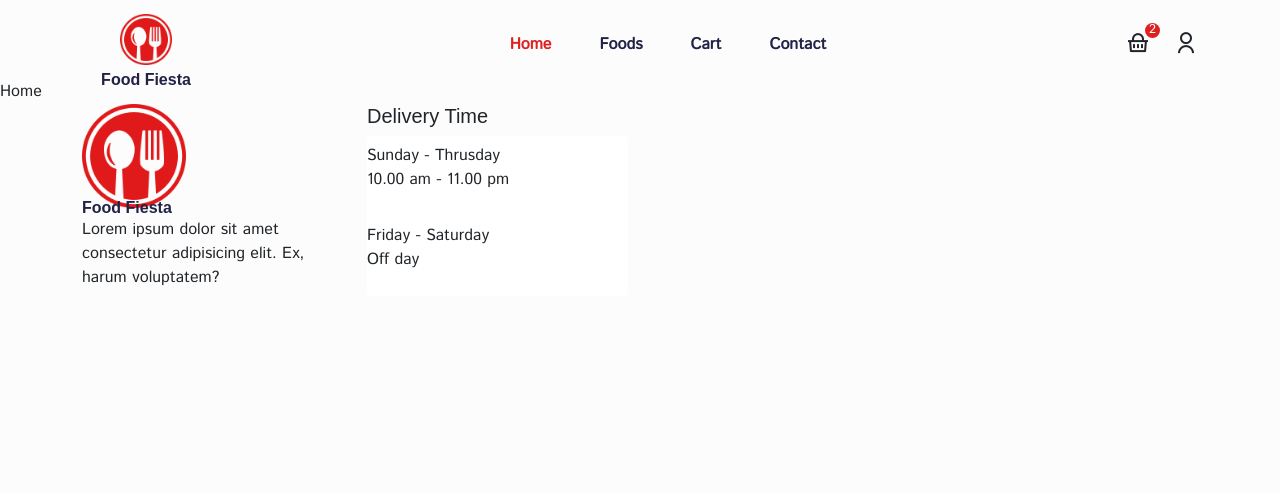
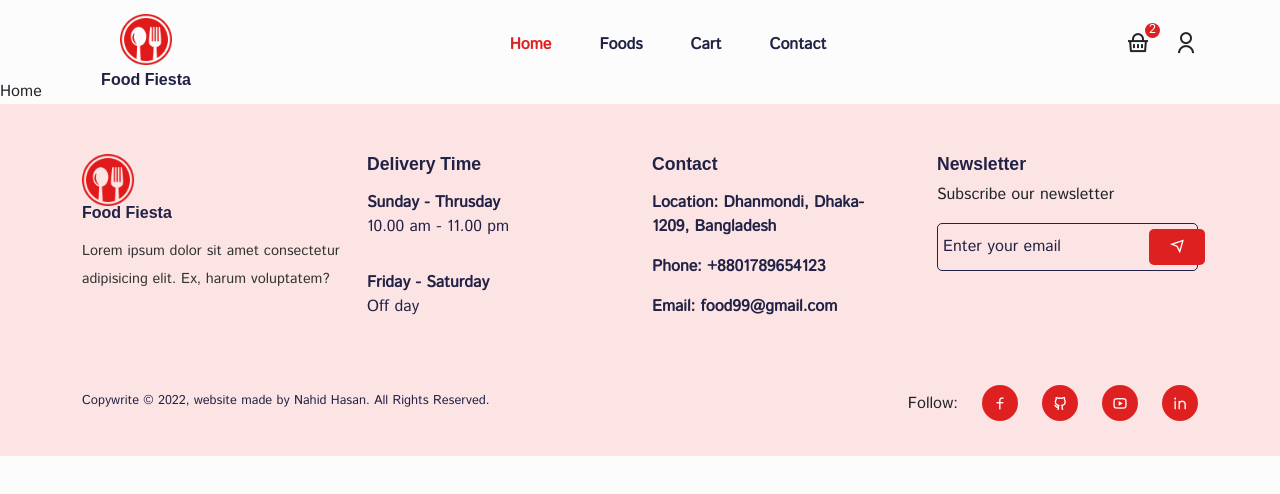
Before and after one commit to Nahid51/food_fiesta, a React (Create React App) app: page /home in a window 1280 px wide. Shown: the top 494 px of the page. Built offline with nearby package versions, Linux system fonts and the light colour scheme; a web font is replaced by a local one.

Commit message:
create footer section

```diff
--- a/src/components/Footer/Footer.jsx
+++ b/src/components/Footer/Footer.jsx
@@ -2,6 +2,7 @@ import React from 'react';
 import { Container, Row, Col, ListGroup, ListGroupItem } from 'react-bootstrap';
 import logo from '../../assets/images/res-logo.png';
 import '../../styles/footer.css';
+import { Link } from 'react-router-dom';
 
 const Footer = () => {
     return (
@@ -15,21 +16,62 @@ const Footer = () => {
                             <p>Lorem ipsum dolor sit amet consectetur adipisicing elit. Ex, harum voluptatem?</p>
                         </div>
                     </Col>
+
                     <Col lg='3' md='4' sm='6'>
-                        <h5>Delivery Time</h5>
-                        <ListGroup>
-                            <ListGroupItem className="delivery_time border-0 ps-0">
+                        <h5 className='footer_title'>Delivery Time</h5>
+                        <ListGroup className='delivery_time-list'>
+                            <ListGroupItem className="delivery_time-item border-0 ps-0">
                                 <span>Sunday - Thrusday</span>
                                 <p>10.00 am - 11.00 pm</p>
                             </ListGroupItem>
-                            <ListGroupItem className="delivery_time border-0 ps-0">
+                            <ListGroupItem className="delivery_time-item border-0 ps-0">
                                 <span>Friday - Saturday</span>
                                 <p>Off day</p>
                             </ListGroupItem>
                         </ListGroup>
                     </Col>
-                    <Col lg='3' md='4' sm='6'></Col>
-                    <Col lg='3' md='4' sm='6'></Col>
+
+                    <Col lg='3' md='4' sm='6'>
+                        <h5 className='footer_title'>Contact</h5>
+                        <ListGroup className='delivery_time-list'>
+                            <ListGroupItem className="delivery_time-item border-0 ps-0">
+                                <span>Location: Dhanmondi, Dhaka-1209, Bangladesh</span>
+                            </ListGroupItem>
+                            <ListGroupItem className="delivery_time-item border-0 ps-0">
+                                <span>Phone: +8801789654123</span>
+                            </ListGroupItem>
+                            <ListGroupItem className="delivery_time-item border-0 ps-0">
+                                <span>Email: food99@gmail.com</span>
+                            </ListGroupItem>
+                        </ListGroup>
+                    </Col>
+
+                    <Col lg='3' md='4' sm='6'>
+                        <h5 className='footer_title'>Newsletter</h5>
+                        <p>Subscribe our newsletter</p>
+                        <div className="newsletter">
+                            <input type="email" placeholder='Enter your email' />
+                            <span><i className="ri-send-plane-line"></i></span>
+                        </div>
+                    </Col>
+                </Row>
+
+                <Row className='mt-5'>
+                    <Col lg='6' md='6'>
+                        <p className='copywrite_text'>Copywrite &copy; 2022, website made by Nahid Hasan. All Rights Reserved.</p>
+                    </Col>
+                    <Col lg='6' md='6'>
+                        <div className="social_links d-flex align-items-center justify-content-end gap-4">
+                            <p className='m-0'>Follow: </p>
+                            <span><Link to="https://www.facebook.com"><i class="ri-facebook-line"></i></Link></span>
+
+                            <span><Link to="https://github.com/Nahid51"><i class="ri-github-line"></i></Link></span>
+
+                            <span><Link to="https://www.youtube.com"><i class="ri-youtube-line"></i></Link></span>
+
+                            <span><Link to="https://www.linkedin.com/in/md-nahid-hasan-12a720199/"><i class="ri-linkedin-line"></i></Link></span>
+                        </div>
+                    </Col>
                 </Row>
             </Container>
         </footer>
--- a/src/styles/footer.css
+++ b/src/styles/footer.css
@@ -0,0 +1,93 @@
+.footer {
+    padding: 50px 0 30px 0;
+    background: #fde4e4;
+}
+
+.footer_logo img {
+    width: calc(100% - 80%) !important;
+    margin-bottom: 7px;
+}
+
+.footer_logo h5 {
+    font-weight: 600;
+    font-size: 1rem;
+    margin-bottom: 15px !important;
+}
+
+.footer_logo p {
+    font-size: 0.9rem;
+    color: #333;
+    line-height: 28px;
+}
+
+.delivery_time-item {
+    background: transparent;
+}
+
+.delivery_time-item span {
+    font-weight: 600;
+    font-style: 1rem;
+    color: #212245;
+}
+
+.delivery_time-item p {
+    color: #212245;
+}
+
+.footer_title {
+    font-size: 1.1rem;
+    color: #212245;
+    font-weight: 600;
+}
+
+.newsletter {
+    padding: 5px;
+    border: 1px solid #212245;
+    border-radius: 5px;
+    display: flex;
+    justify-content: space-evenly;
+    align-items: center;
+    cursor: pointer;
+}
+
+.newsletter input {
+    background: transparent;
+    border: none;
+    outline: none;
+}
+
+.newsletter input:focus {
+    outline: none;
+}
+
+.newsletter span {
+    background: #df2020;
+    padding: 5px 20px;
+    border-radius: 5px;
+}
+
+.newsletter span i {
+    color: #fff;
+}
+
+.newsletter input::placeholder {
+    color: #212245;
+}
+
+.social_links span i {
+    padding: 10px;
+    background: #df2020;
+    color: #fff;
+    border-radius: 50%;
+}
+
+.copywrite_text {
+    font-size: 0.8rem;
+    color: #212245;
+}
+
+@media only screen and (min-width: 768px) and (max-width: 1200px) {
+    .newsletter span {
+        padding: 5px;
+    }
+}
```
